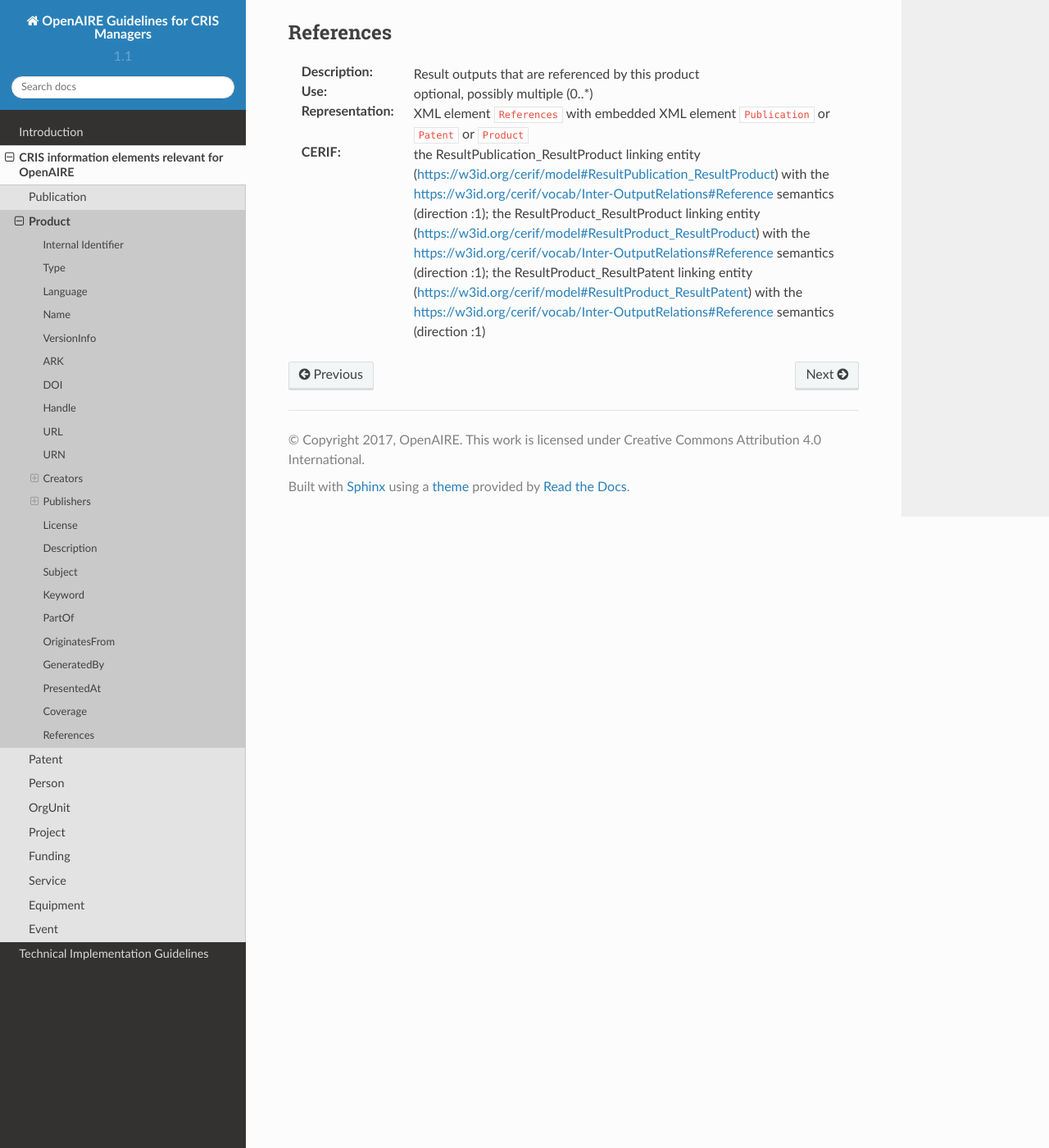
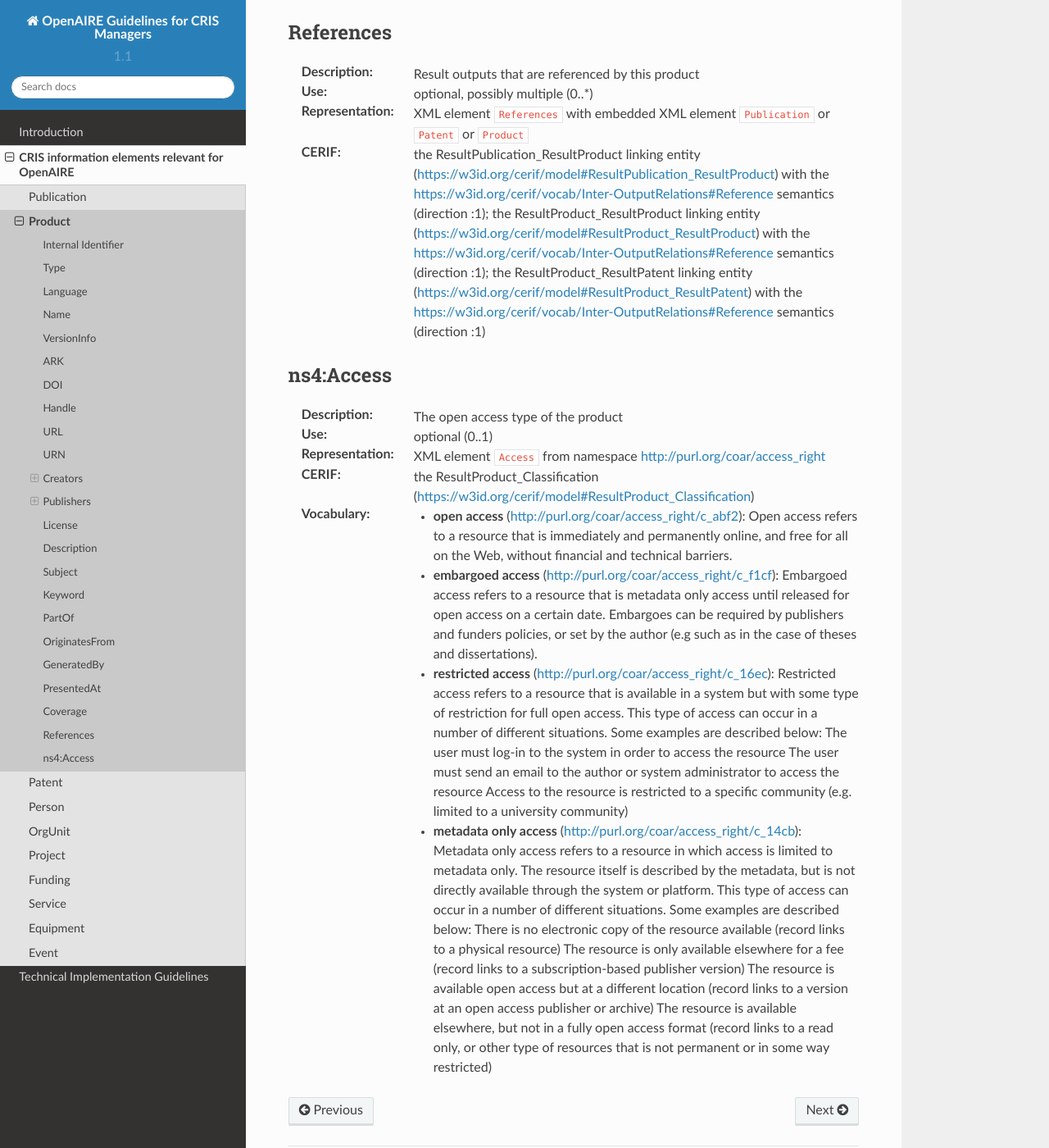
Before and after one commit to openaire/guidelines-cris-managers, a Sphinx documentation site: the page built from docs/cerif_xml_product_entity.rst, in a window 1280 px wide and 1400 px high, scrolled down 6830 px. Shown: the whole window at 82% size. Built offline with Sphinx 7.4.7 and the Read the Docs theme 2.0.0, drawn with Linux system fonts in a browser that asks for light colours; a script that is not in the unit is left out.

Commit message:
added Product/Access (was in 1.0)

```diff
--- a/docs/cerif_xml_product_entity.rst
+++ b/docs/cerif_xml_product_entity.rst
@@ -219,3 +219,17 @@ References
 :Use: optional, possibly multiple (0..*)
 :Representation: XML element ``References`` with embedded XML element ``Publication`` or ``Patent`` or ``Product``
 :CERIF: the ResultPublication_ResultProduct linking entity (`<https://w3id.org/cerif/model#ResultPublication_ResultProduct>`_) with the `<https://w3id.org/cerif/vocab/Inter-OutputRelations#Reference>`_ semantics (direction :1); the ResultProduct_ResultProduct linking entity (`<https://w3id.org/cerif/model#ResultProduct_ResultProduct>`_) with the `<https://w3id.org/cerif/vocab/Inter-OutputRelations#Reference>`_ semantics (direction :1); the ResultProduct_ResultPatent linking entity (`<https://w3id.org/cerif/model#ResultProduct_ResultPatent>`_) with the `<https://w3id.org/cerif/vocab/Inter-OutputRelations#Reference>`_ semantics (direction :1)
+
+
+ns4:Access
+^^^^^^^^^^
+:Description: The open access type of the product
+:Use: optional (0..1)
+:Representation: XML element ``Access`` from namespace `<http://purl.org/coar/access_right>`_
+:CERIF: the ResultProduct_Classification (`<https://w3id.org/cerif/model#ResultProduct_Classification>`_)
+:Vocabulary:
+
+  * **open access** (`<http://purl.org/coar/access_right/c_abf2>`_): Open access refers to a resource that is immediately and permanently online, and free for all on the Web, without financial and technical barriers.
+  * **embargoed access** (`<http://purl.org/coar/access_right/c_f1cf>`_): Embargoed access refers to a resource that is metadata only access until released for open access on a certain date. Embargoes can be required by publishers and funders policies, or set by the author (e.g such as in the case of theses and dissertations).
+  * **restricted access** (`<http://purl.org/coar/access_right/c_16ec>`_): Restricted access refers to a resource that is available in a system but with some type of restriction for full open access. This type of access can occur in a number of different situations. Some examples are described below: The user must log-in to the system in order to access the resource The user must send an email to the author or system administrator to access the resource Access to the resource is restricted to a specific community (e.g. limited to a university community)
+  * **metadata only access** (`<http://purl.org/coar/access_right/c_14cb>`_): Metadata only access refers to a resource in which access is limited to metadata only. The resource itself is described by the metadata, but is not directly available through the system or platform. This type of access can occur in a number of different situations. Some examples are described below: There is no electronic copy of the resource available (record links to a physical resource) The resource is only available elsewhere for a fee (record links to a subscription-based publisher version) The resource is available open access but at a different location (record links to a version at an open access publisher or archive) The resource is available elsewhere, but not in a fully open access format (record links to a read only, or other type of resources that is not permanent or in some way restricted)
```
Also changed, not shown: 3 other files.
